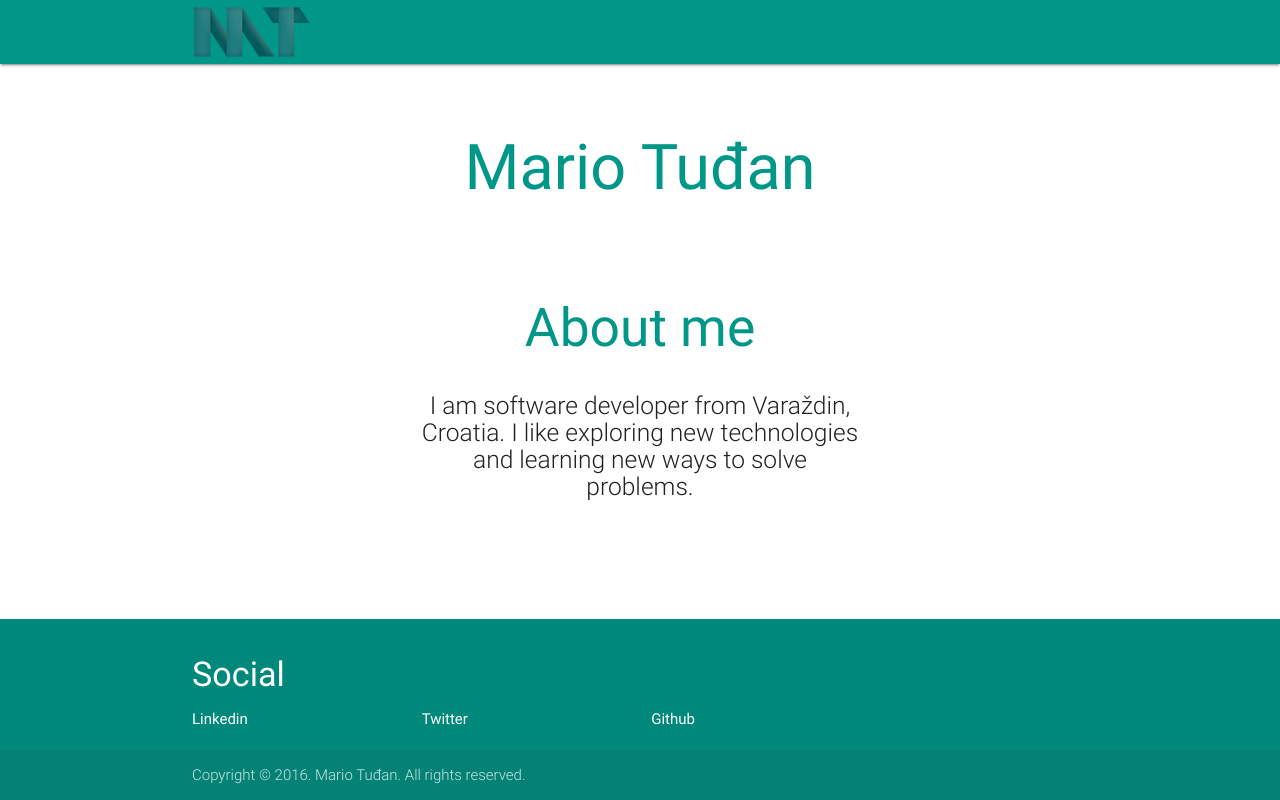
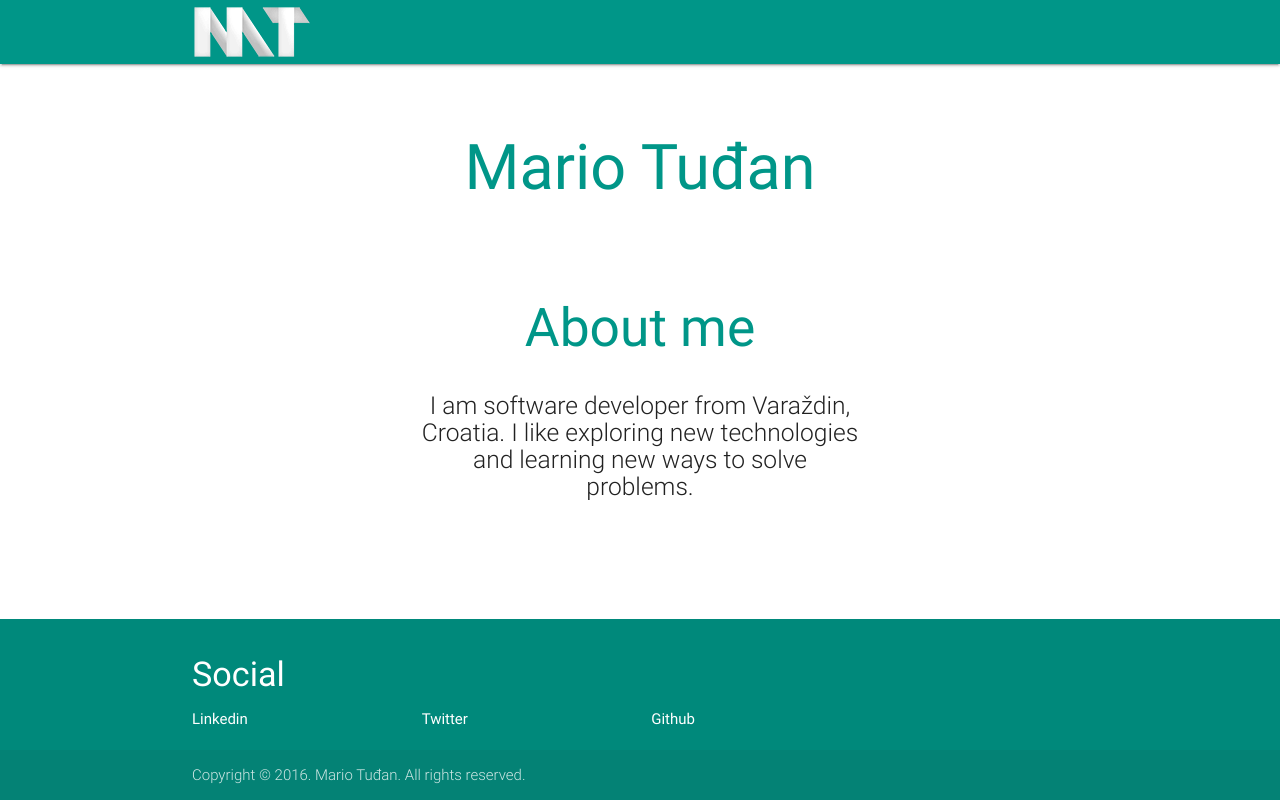
Before and after one commit to mariotudan/my-web-page, a plain HTML site: page index.html in a window 1280 px wide. Drawn offline with nearby package versions, Linux system fonts and the light colour scheme.

Commit message:
Changed logo to white

```diff
--- a/index.html
+++ b/index.html
@@ -17,7 +17,7 @@
 <nav class="teal" role="navigation">
     <div class="nav-wrapper container">
         <a id="logo-container" href="#" class="brand-logo">
-            <img class="mt-logo" src="images/logo_small.png" alt="Mario Tuđan">
+            <img class="mt-logo" src="images/logo_small_white.png" alt="Mario Tuđan">
         </a>
         <ul class="right hide-on-med-and-down">
             <li><a href="#"></a></li>
```
Also changed, not shown: images/logo_small_white.png (added).
